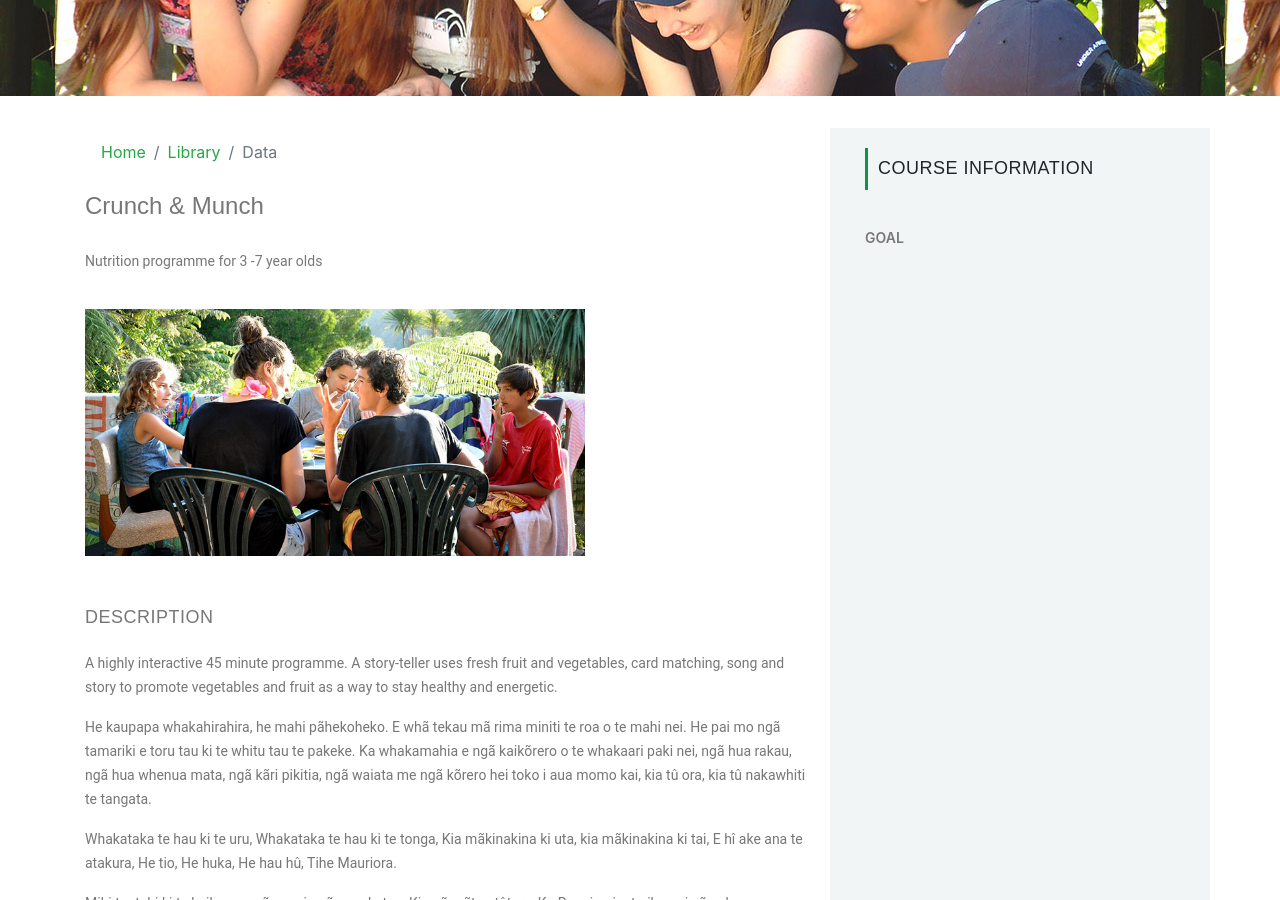
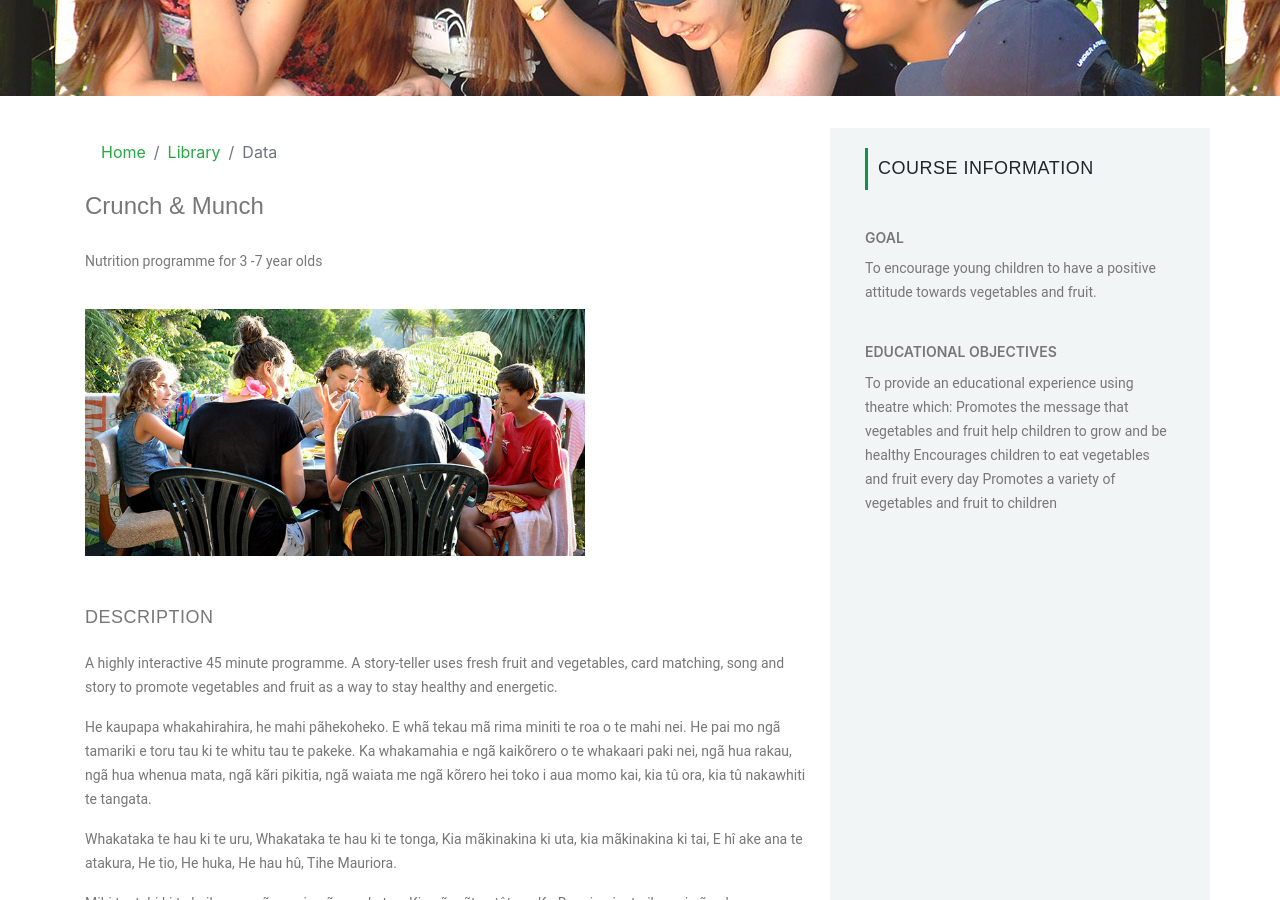
Before and after one commit to thetanewzealand/thetanewzealand.github.io, a Jekyll site: the page built from _programmes/crunch-and-munch.md, in a window 1280 px wide and 900 px high, scrolled down 353 px. Built offline with Jekyll 4.4.1, drawn with Linux system fonts in a browser that asks for light colours; nearby versions of some CDN libraries.

Commit message:
Updated '_programmes/crunch-and-munch.md' via CloudCannon

```diff
--- a/_programmes/crunch-and-munch.md
+++ b/_programmes/crunch-and-munch.md
@@ -1,41 +1,48 @@
 ---
 layout: hero-two-panel
 page_title: Crunch & Munch
-description: A story teller promotes fruit and vegetables as a way to stay healthy and energetic.
+description: >-
+  A story teller promotes fruit and vegetables as a way to stay healthy and
+  energetic.
 img_path: /img/crunch_and_munch.jpg
-# optional extras
 button_title:
 button_link:
-
 panel_right_main_title: Course Information
 panel_right_heading1: GOAL
-panel_right_text:
-panel_right_heading2:
-panel_right_text2:
-panel_right_heading3:
-panel_right_text3:
+panel_right_text: >-
+  To encourage young children to have a positive attitude towards vegetables and
+  fruit.
+panel_right_heading2: EDUCATIONAL OBJECTIVES
+panel_right_text2: >-
+  To provide an educational experience using theatre which:  Promotes the
+  message that vegetables and fruit help children to grow and be healthy
+  Encourages children to eat vegetables and fruit every day Promotes a variety
+  of vegetables and fruit to children
+panel_right_heading3: DESCRIPTION
+panel_right_text3: >-
+  There is a maximum of four sessions per day. Each session is suitable for
+  groups of up to 60 children The programme is available in both English and te
+  reo Mãori
 panel_right_heading4:
 panel_right_text4:
-
 permalink: crunch-and-munch
-### Main body text goes below this line
 ---
 
 Nutrition programme for 3 -7 year olds
 
-![Crunch & Munch](/img/crunch_and_munch.jpg)
-
+![Crunch &amp; Munch](/img/crunch_and_munch.jpg)
 
 ## DESCRIPTION
+
 A highly interactive 45 minute programme. A story-teller uses fresh fruit and vegetables, card matching, song and story to promote vegetables and fruit as a way to stay healthy and energetic.
 
-He kaupapa whakahirahira, he mahi pãhekoheko. E whã tekau mã rima miniti te roa o te mahi nei. He pai mo ngã tamariki e toru tau ki te whitu tau te pakeke. Ka whakamahia e ngã kaikõrero o te whakaari paki nei, ngã hua rakau, ngã hua whenua mata, ngã kãri pikitia, ngã waiata me ngã kõrero hei toko i aua momo kai, kia tû ora, kia tû nakawhiti te tangata.
+He kaupapa whakahirahira, he mahi p&atilde;hekoheko. E wh&atilde; tekau m&atilde; rima miniti te roa o te mahi nei. He pai mo ng&atilde; tamariki e toru tau ki te whitu tau te pakeke. Ka whakamahia e ng&atilde; kaik&otilde;rero o te whakaari paki nei, ng&atilde; hua rakau, ng&atilde; hua whenua mata, ng&atilde; k&atilde;ri pikitia, ng&atilde; waiata me ng&atilde; k&otilde;rero hei toko i aua momo kai, kia t&ucirc; ora, kia t&ucirc; nakawhiti te tangata.
 
-Whakataka te hau ki te uru, Whakataka te hau ki te tonga, Kia mãkinakina ki uta, kia mãkinakina ki tai, E hî ake ana te atakura, He tio, He huka, He hau hû, Tihe Mauriora.
+Whakataka te hau ki te uru, Whakataka te hau ki te tonga, Kia m&atilde;kinakina ki uta, kia m&atilde;kinakina ki tai, E h&icirc; ake ana te atakura, He tio, He huka, He hau h&ucirc;, Tihe Mauriora.
 
-Mihi tuatahi ki te kaihanga, nãna nei ngã mea katoa, Ki ngã mãtua tûturu, Ko Rangi-nui-e-tu-iho nei, rãau ko Papatûãnuku-e-takoto nei, tênã kôrua.
+Mihi tuatahi ki te kaihanga, n&atilde;na nei ng&atilde; mea katoa, Ki ng&atilde; m&atilde;tua t&ucirc;turu, Ko Rangi-nui-e-tu-iho nei, r&atilde;au ko Papat&ucirc;&atilde;nuku-e-takoto nei, t&ecirc;n&atilde; k&ocirc;rua.
 
-Ki ngã aitua, kua wehe atu rã, ki mua i Te-Arai-o-te-Aitua, Haere, haere, oki atu rã, Ki te tangata whenuea, ngã hapû, te whãnau whãnui o te rohe nei, tênã koutou, tênã koutou, tênã rã koutou katoa, Karanga mai, karanga mai! Nau mai, whakapiri mai, ki tênei kaupapa nui ki ngai tãtou, te kai tôtika.
+Ki ng&atilde; aitua, kua wehe atu r&atilde;, ki mua i Te-Arai-o-te-Aitua, Haere, haere, oki atu r&atilde;, Ki te tangata whenuea, ng&atilde; hap&ucirc;, te wh&atilde;nau wh&atilde;nui o te rohe nei, t&ecirc;n&atilde; koutou, t&ecirc;n&atilde; koutou, t&ecirc;n&atilde; r&atilde; koutou katoa, Karanga mai, karanga mai\! Nau mai, whakapiri mai, ki t&ecirc;nei kaupapa nui ki ngai t&atilde;tou, te kai t&ocirc;tika.
 
 **'Crunching, munching every day**
 
```
Also changed, not shown: other parts of _programmes/crunch-and-munch.md (+5 -13 lines).
